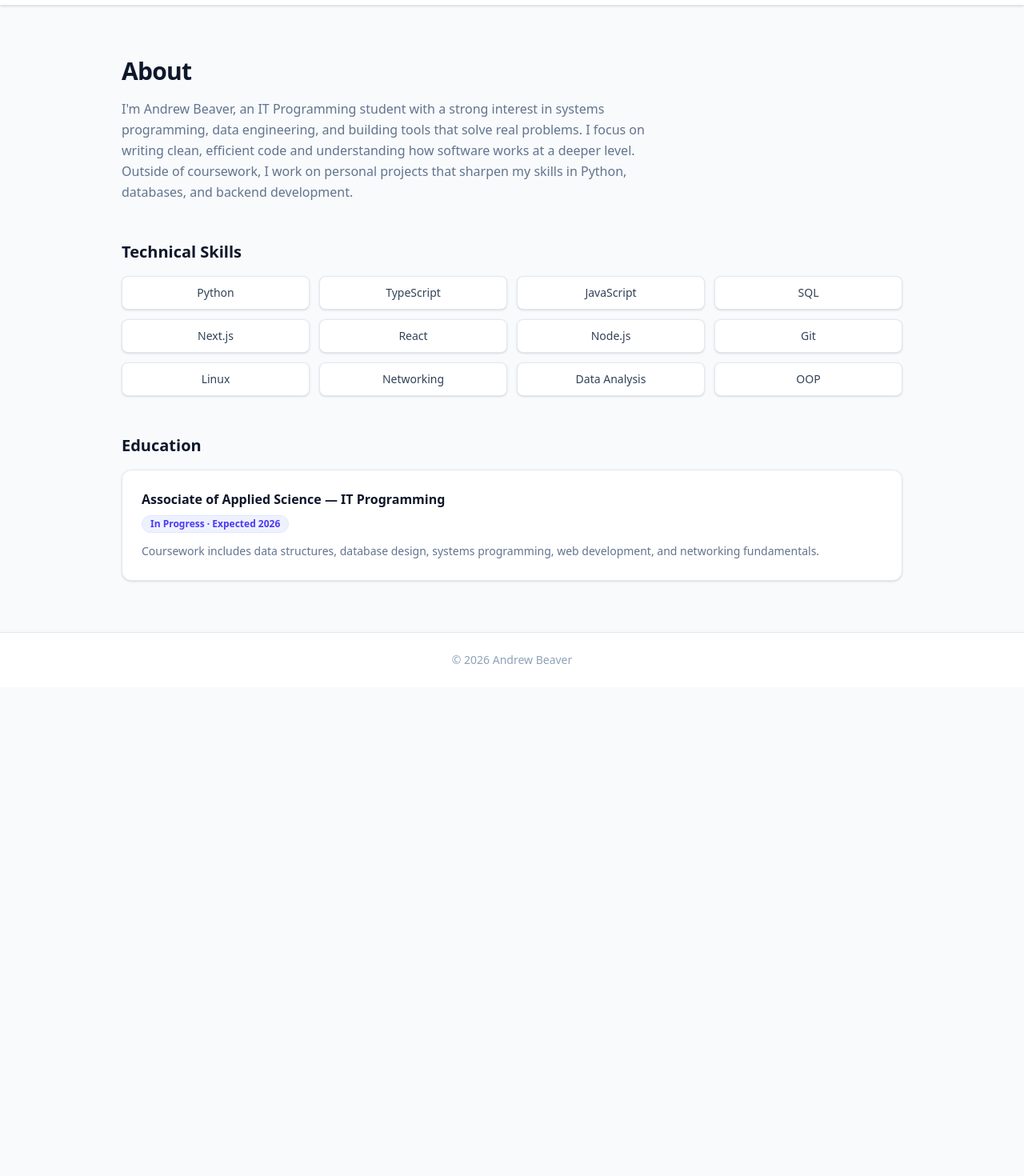
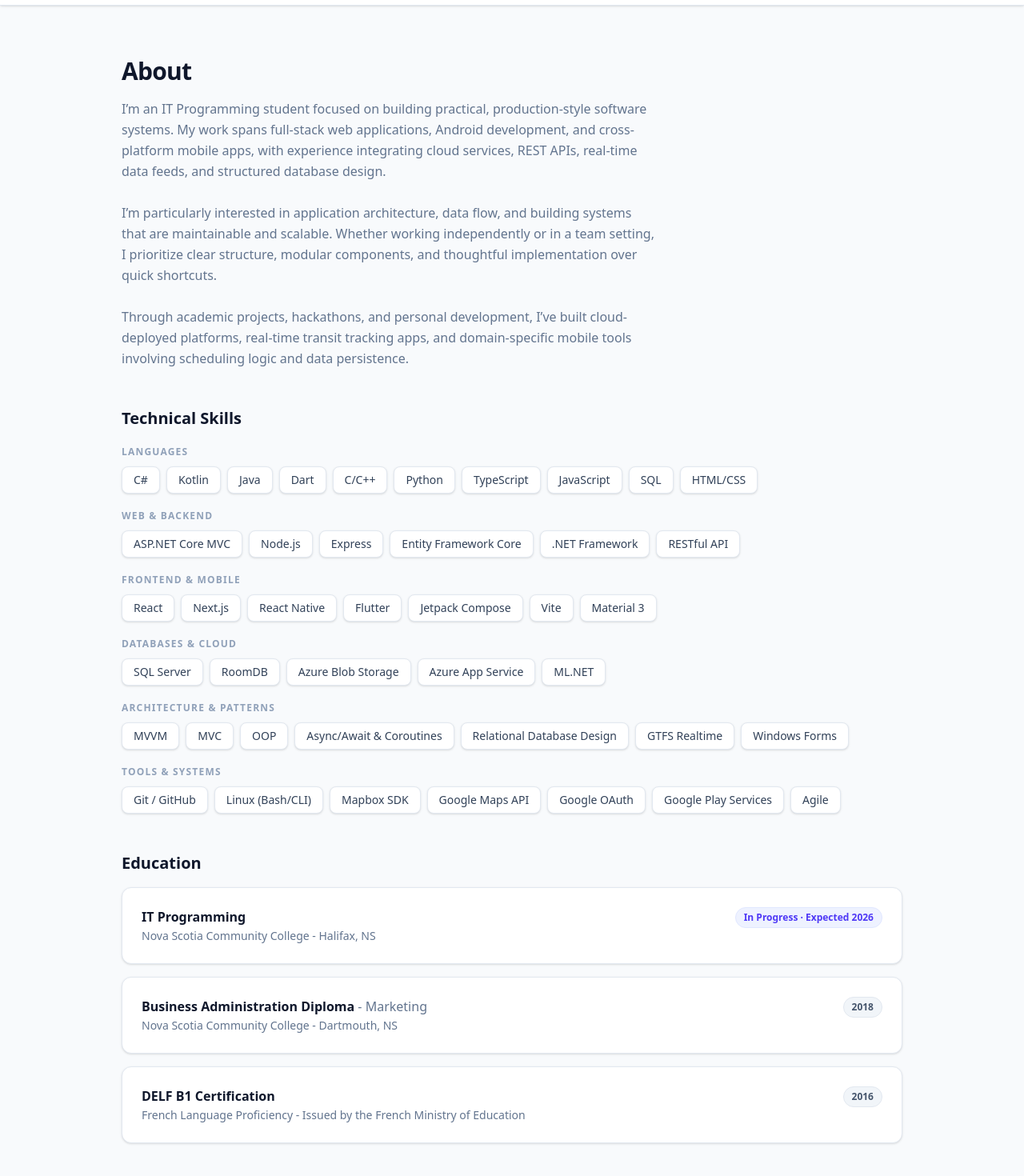
Before and after one commit to andbeaver/andrew-beaver-portfolio, a Next.js app in the folder my-portfolio/: page /about in a window 1280 px wide. Shown: the part 80-1550 px from the top of the page at 80% size. Before the commit the page ends 939 px from the top, so only its background shows below. Built offline with nearby package versions, Linux system fonts and the light colour scheme.

Commit message:
feat: update About and Projects pages with enhanced skills and education sections, and implement ProjectsGrid component for better project display

```diff
--- a/my-portfolio/app/about/page.tsx
+++ b/my-portfolio/app/about/page.tsx
@@ -5,19 +5,31 @@
   description: "Background, skills, and education.",
 };
 
-const skills = [
-  "Python",
-  "TypeScript",
-  "JavaScript",
-  "SQL",
-  "Next.js",
-  "React",
-  "Node.js",
-  "Git",
-  "Linux",
-  "Networking",
-  "Data Analysis",
-  "OOP",
+const skillGroups = [
+  {
+    label: "Languages",
+    skills: ["C#", "Kotlin", "Java", "Dart", "C/C++", "Python", "TypeScript", "JavaScript", "SQL", "HTML/CSS"],
+  },
+  {
+    label: "Web & Backend",
+    skills: ["ASP.NET Core MVC", "Node.js", "Express", "Entity Framework Core", ".NET Framework", "RESTful API"],
+  },
+  {
+    label: "Frontend & Mobile",
+    skills: ["React", "Next.js", "React Native", "Flutter", "Jetpack Compose", "Vite", "Material 3"],
+  },
+  {
+    label: "Databases & Cloud",
+    skills: ["SQL Server", "RoomDB", "Azure Blob Storage", "Azure App Service", "ML.NET"],
+  },
+  {
+    label: "Architecture & Patterns",
+    skills: ["MVVM", "MVC", "OOP", "Async/Await & Coroutines", "Relational Database Design", "GTFS Realtime", "Windows Forms"],
+  },
+  {
+    label: "Tools & Systems",
+    skills: ["Git / GitHub", "Linux (Bash/CLI)", "Mapbox SDK", "Google Maps API", "Google OAuth", "Google Play Services", "Agile"],
+  },
 ];
 
 export default function AboutPage() {
@@ -29,27 +41,35 @@
           About
         </h1>
         <p className="text-slate-500 leading-relaxed max-w-2xl">
-          I&apos;m Andrew Beaver, an IT Programming student with a strong
-          interest in systems programming, data engineering, and building tools
-          that solve real problems. I focus on writing clean, efficient code and
-          understanding how software works at a deeper level. Outside of
-          coursework, I work on personal projects that sharpen my skills in
-          Python, databases, and backend development.
+          I’m an IT Programming student focused on building practical, production-style software systems. My work spans full-stack web applications, Android development, and cross-platform mobile apps, with experience integrating cloud services, REST APIs, real-time data feeds, and structured database design.
+          <br /><br />
+          I’m particularly interested in application architecture, data flow, and building systems that are maintainable and scalable. Whether working independently or in a team setting, I prioritize clear structure, modular components, and thoughtful implementation over quick shortcuts.
+          <br /><br />
+          Through academic projects, hackathons, and personal development, I’ve built cloud-deployed platforms, real-time transit tracking apps, and domain-specific mobile tools involving scheduling logic and data persistence.
         </p>
       </div>
 
       {/* Skills */}
       <div>
-        <h2 className="text-xl font-bold text-slate-900 mb-4">
+        <h2 className="text-xl font-bold text-slate-900 mb-5">
           Technical Skills
         </h2>
-        <div className="grid grid-cols-2 sm:grid-cols-3 md:grid-cols-4 gap-3">
-          {skills.map((skill) => (
-            <div
+        <div className="flex flex-col gap-5">
+          {skillGroups.map((group) => (
+            <div key={group.label}>
+              <p className="text-xs font-semibold text-slate-400 uppercase tracking-widest mb-2.5">
+                {group.label}
+              </p>
+              <div className="flex flex-wrap gap-2">
+                {group.skills.map((skill) => (
+                  <span
                     key={skill}
-              className="bg-white border border-slate-200 rounded-lg px-4 py-2.5 text-sm text-slate-700 text-center shadow-sm hover:border-indigo-300 hover:text-indigo-700 transition-colors"
+                    className="bg-white border border-slate-200 rounded-lg px-3.5 py-1.5 text-sm text-slate-700 shadow-sm hover:border-indigo-300 hover:text-indigo-700 transition-colors"
                   >
                     {skill}
+                  </span>
+                ))}
+              </div>
             </div>
           ))}
         </div>
@@ -57,20 +77,57 @@
 
       {/* Education */}
       <div>
-        <h2 className="text-xl font-bold text-slate-900 mb-4">
-          Education
-        </h2>
+        <h2 className="text-xl font-bold text-slate-900 mb-4">Education</h2>
+        <div className="flex flex-col gap-4">
+
+          {/* IT Programming */}
           <div className="bg-white border border-slate-200 rounded-xl p-6 flex flex-col gap-2 shadow-sm">
-          <p className="font-semibold text-slate-900">
-            Associate of Applied Science &mdash; IT Programming
+            <div className="flex items-start justify-between gap-4 flex-wrap">
+              <div>
+                <p className="font-semibold text-slate-900">IT Programming</p>
+                <p className="text-sm text-slate-500 mt-0.5">
+                  Nova Scotia Community College - Halifax, NS
                 </p>
-          <span className="inline-flex self-start items-center bg-indigo-50 text-indigo-600 text-xs font-semibold px-2.5 py-0.5 rounded-full border border-indigo-100">
+              </div>
+              <span className="shrink-0 inline-flex items-center bg-indigo-50 text-indigo-600 text-xs font-semibold px-2.5 py-1 rounded-full border border-indigo-100">
                 In Progress &middot; Expected 2026
               </span>
-          <p className="text-slate-500 text-sm leading-relaxed mt-1">
-            Coursework includes data structures, database design, systems
-            programming, web development, and networking fundamentals.
+            </div>
+          </div>
+
+          {/* Business Administration */}
+          <div className="bg-white border border-slate-200 rounded-xl p-6 flex flex-col gap-2 shadow-sm">
+            <div className="flex items-start justify-between gap-4 flex-wrap">
+              <div>
+                <p className="font-semibold text-slate-900">
+                  Business Administration Diploma
+                  <span className="font-normal text-slate-500"> - Marketing</span>
                 </p>
+                <p className="text-sm text-slate-500 mt-0.5">
+                  Nova Scotia Community College - Dartmouth, NS
+                </p>
+              </div>
+              <span className="shrink-0 inline-flex items-center bg-slate-100 text-slate-600 text-xs font-semibold px-2.5 py-1 rounded-full border border-slate-200">
+                2018
+              </span>
+            </div>
+          </div>
+
+          {/* DELF B1 */}
+          <div className="bg-white border border-slate-200 rounded-xl p-6 flex flex-col gap-2 shadow-sm">
+            <div className="flex items-start justify-between gap-4 flex-wrap">
+              <div>
+                <p className="font-semibold text-slate-900">DELF B1 Certification</p>
+                <p className="text-sm text-slate-500 mt-0.5">
+                  French Language Proficiency - Issued by the French Ministry of Education
+                </p>
+              </div>
+              <span className="shrink-0 inline-flex items-center bg-slate-100 text-slate-600 text-xs font-semibold px-2.5 py-1 rounded-full border border-slate-200">
+                2016
+              </span>
+            </div>
+          </div>
+
         </div>
       </div>
     </section>
--- a/my-portfolio/app/layout.tsx
+++ b/my-portfolio/app/layout.tsx
@@ -6,7 +6,7 @@
 export const metadata: Metadata = {
   title: "Andrew Beaver | Developer Portfolio",
   description:
-    "IT Programming Student | Systems & Data-Focused Developer",
+    "IT Programming Student | Software Developer",
 };
 
 export default function RootLayout({
--- a/my-portfolio/app/page.tsx
+++ b/my-portfolio/app/page.tsx
@@ -19,10 +19,7 @@
       </div>
 
       <p className="text-slate-500 leading-relaxed max-w-xl text-base">
-        I&apos;m a computer science student focused on building reliable,
-        practical software. My work centers on backend systems, data handling,
-        and clean, maintainable code. I enjoy solving real problems with
-        straightforward technical solutions.
+        I build structured, scalable applications across web and mobile platforms. My experience spans full-stack cloud systems, real-time data applications, and cross-platform mobile development. I focus on clean architecture, thoughtful design, and building software that solves real problems.
       </p>
 
       <div className="flex items-center gap-3 pt-1">
--- a/my-portfolio/app/projects/page.tsx
+++ b/my-portfolio/app/projects/page.tsx
@@ -1,5 +1,5 @@
 import type { Metadata } from "next";
-import ProjectCard from "@/components/ProjectCard";
+import ProjectsGrid from "@/components/ProjectsGrid";
 import { projects } from "@/data/projects";
 
 export const metadata: Metadata = {
@@ -19,11 +19,7 @@
         </p>
       </div>
 
-      <div className="grid grid-cols-1 sm:grid-cols-2 gap-5">
-        {projects.map((project) => (
-          <ProjectCard key={project.id} {...project} />
-        ))}
-      </div>
+      <ProjectsGrid projects={projects} />
     </section>
   );
 }
--- /dev/null
+++ b/my-portfolio/components/ProjectsGrid.tsx
@@ -0,0 +1,97 @@
+"use client";
+
+import { useMemo, useState } from "react";
+import ProjectCard from "@/components/ProjectCard";
+import type { Project } from "@/data/projects";
+
+interface Props {
+  projects: Project[];
+}
+
+export default function ProjectsGrid({ projects }: Props) {
+  const [selected, setSelected] = useState<Set<string>>(new Set());
+
+  // Derive sorted unique techs from all projects
+  const allTechs = useMemo(() => {
+    const set = new Set<string>();
+    projects.forEach((p) => p.techStack.forEach((t) => set.add(t)));
+    return Array.from(set).sort((a, b) => a.localeCompare(b));
+  }, [projects]);
+
+  const toggle = (tech: string) => {
+    setSelected((prev) => {
+      const next = new Set(prev);
+      next.has(tech) ? next.delete(tech) : next.add(tech);
+      return next;
+    });
+  };
+
+  const filtered = useMemo(() => {
+    if (selected.size === 0) return projects;
+    return projects.filter((p) =>
+      p.techStack.some((t) => selected.has(t))
+    );
+  }, [projects, selected]);
+
+  return (
+    <div className="flex flex-col gap-8">
+      {/* Filter chips */}
+      <div className="flex flex-col gap-3">
+        <div className="flex items-center justify-between">
+          <p className="text-xs font-semibold text-slate-400 uppercase tracking-widest">
+            Filter by technology
+          </p>
+          {selected.size > 0 && (
+            <button
+              onClick={() => setSelected(new Set())}
+              className="text-xs text-indigo-600 hover:text-indigo-800 font-medium transition-colors"
+            >
+              Clear all
+            </button>
+          )}
+        </div>
+
+        <div className="flex flex-wrap gap-2">
+          {allTechs.map((tech) => {
+            const active = selected.has(tech);
+            return (
+              <button
+                key={tech}
+                onClick={() => toggle(tech)}
+                className={`text-xs font-medium px-3 py-1.5 rounded-full border transition-colors ${
+                  active
+                    ? "bg-indigo-600 text-white border-indigo-600"
+                    : "bg-white text-slate-600 border-slate-200 hover:border-indigo-300 hover:text-indigo-600"
+                }`}
+              >
+                {tech}
+              </button>
+            );
+          })}
+        </div>
+      </div>
+
+      {/* Results count */}
+      {selected.size > 0 && (
+        <p className="text-sm text-slate-400 -mt-3">
+          Showing{" "}
+          <span className="font-semibold text-slate-700">{filtered.length}</span>{" "}
+          of {projects.length} projects
+        </p>
+      )}
+
+      {/* Grid */}
+      {filtered.length > 0 ? (
+        <div className="grid grid-cols-1 sm:grid-cols-2 gap-5">
+          {filtered.map((project) => (
+            <ProjectCard key={project.id} {...project} />
+          ))}
+        </div>
+      ) : (
+        <div className="py-16 text-center text-slate-400 text-sm">
+          No projects match the selected filters.
+        </div>
+      )}
+    </div>
+  );
+}
```
Lines whose indentation alone changed are shown as unchanged.
